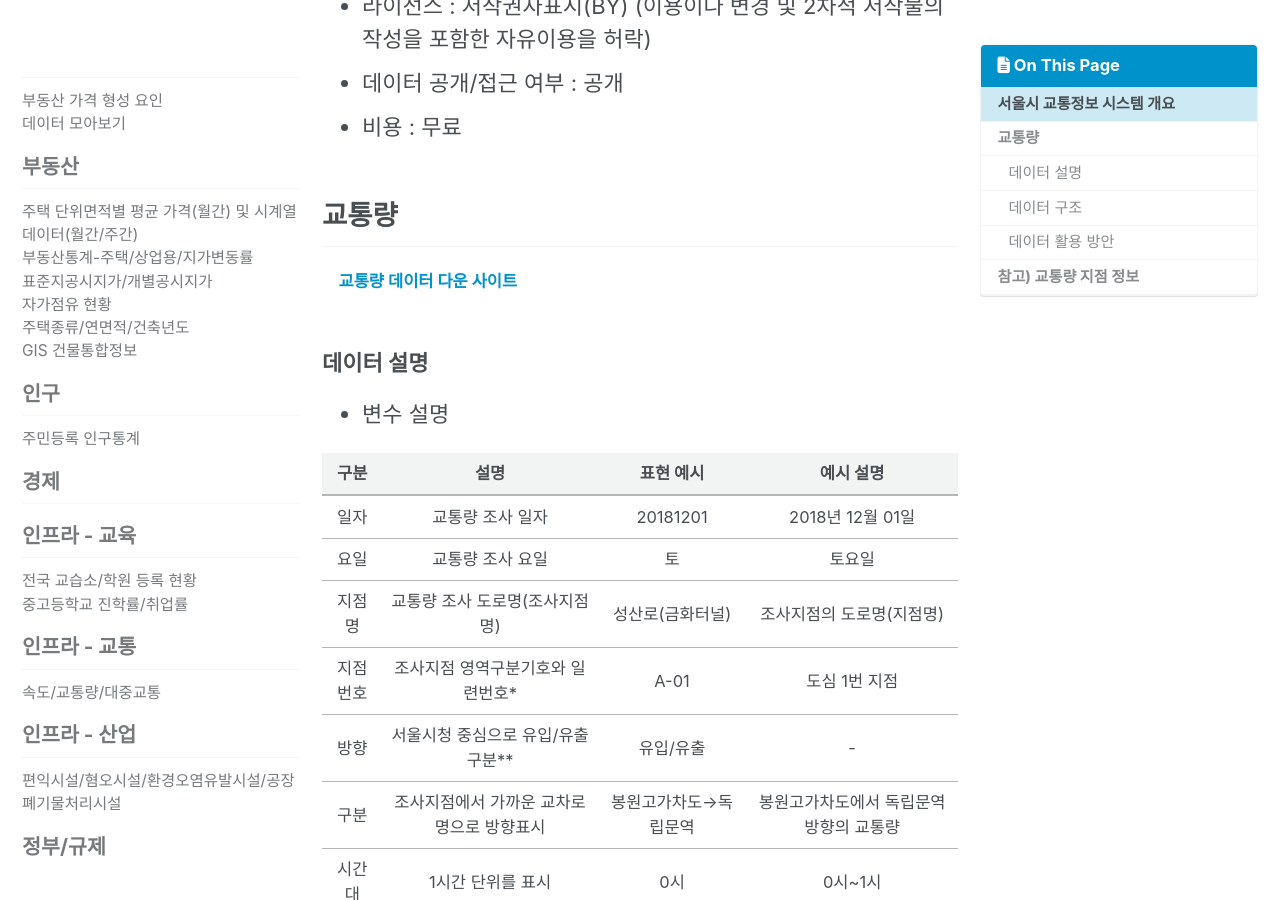
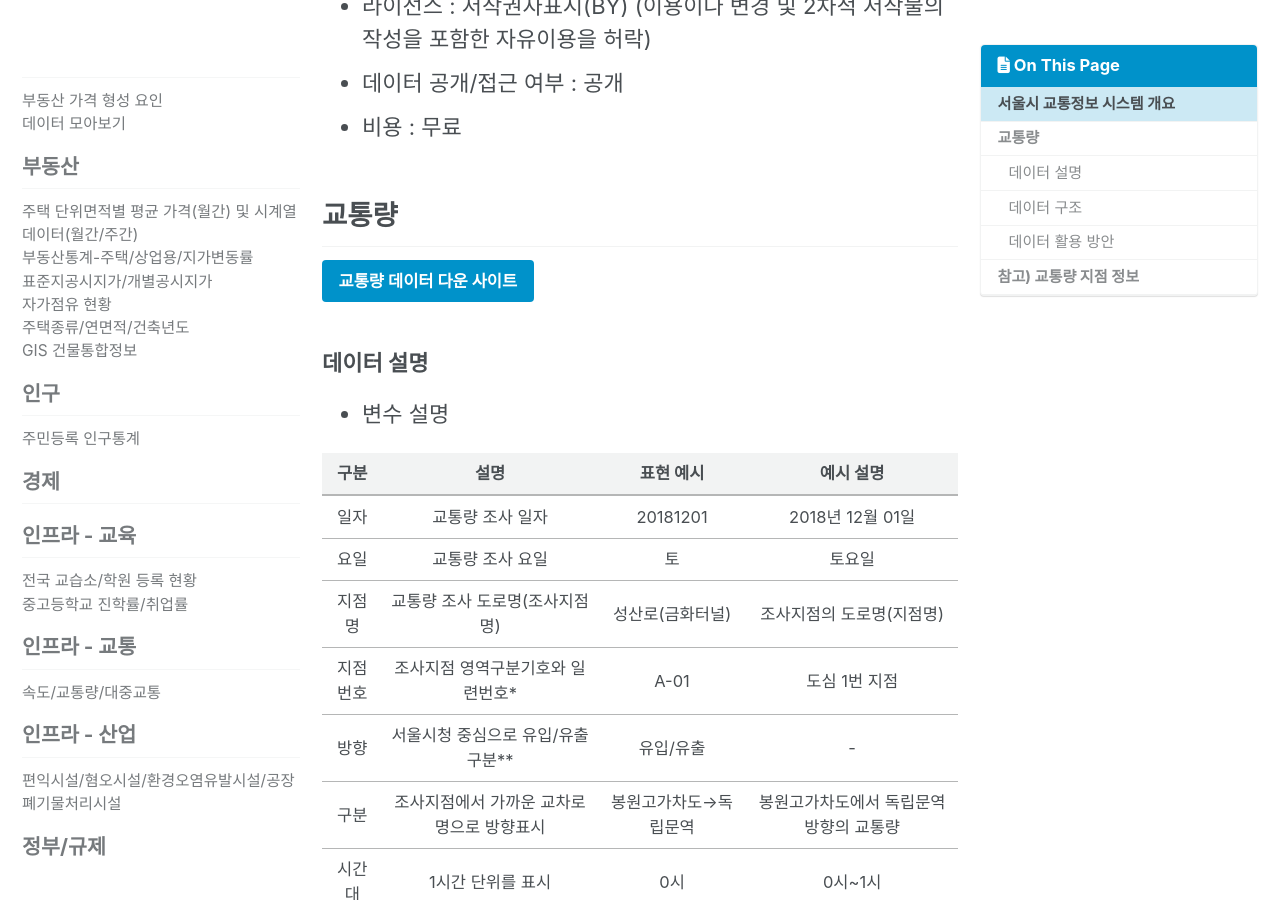
Before and after one commit to nseunghee97/real-estate-public-data, a Jekyll site: the page built from _posts/2019-08-30-교통정보-시스템.md, in a window 1280 px wide and 900 px high, scrolled down 417 px. Built offline with Jekyll 4.4.1, drawn with Linux system fonts in a browser that asks for light colours; cached includes are drawn as plain includes; nearby versions of some CDN libraries.

```diff
--- a/_posts/2019-08-30-교통정보-시스템.md
+++ b/_posts/2019-08-30-교통정보-시스템.md
@@ -23,7 +23,7 @@ permalink : /infra/topis/
 ## 교통량
 
 [교통량 데이터 다운 사이트](http://topis.seoul.go.kr/refRoom/openRefRoom_2_2.do){:
-.btn .btn–info}
+.btn .btn--info}
 
 ### 데이터 설명
 
@@ -131,7 +131,7 @@ head(traffic)
 ## 참고) 교통량 지점 정보
 
 [교통량 데이터 다운 사이트](http://topis.seoul.go.kr/refRoom/openRefRoom_2_2.do){:
-.btn .btn–info}
+.btn .btn--info}
 
   - `교통량` 데이터 다운로드한 페이지의 검색창에 `지점 정보` 검색. 가장 최신의 교통량 지점 정보 파일 다운로드
 
```
